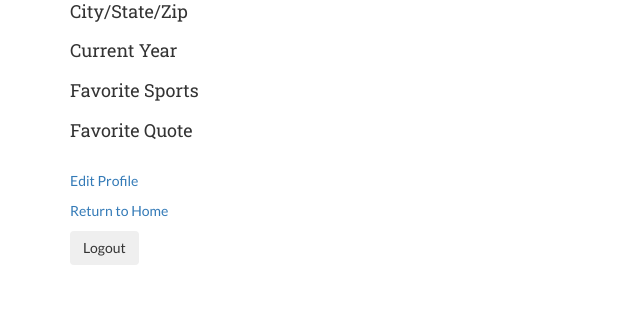
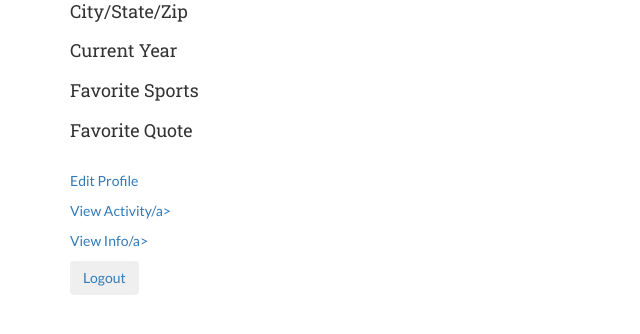
Before and after one commit to WebApps-Group09/Homework7, a PHP site: page /home.php in a window 1280 px wide. Shown: the part 151-485 px from the top of the page, without its empty margins (0-640 px from the left). Run offline with PHP 8.4, Linux system fonts and the light colour scheme; the visitor is signed in with stand-in values (Sample User, id 1); data that the repository does not hold is empty.

Commit message:
Update links

```diff
--- a/home.php
+++ b/home.php
@@ -40,9 +40,10 @@
   ?>
   <br>
   <p><a href="profile-edit.php">Edit Profile</a></p>
-  <p><a href="index.php">Return to Home</a></p>
+  <p><a href="activity.php">View Activity/a></p>
+  <p><a href="info.php">View Info/a></p>
   <form method="post" action="index.php">
-    <button type="submit" class="btn btn-secondary" id="logout">Logout</button>
+    <button type="submit" class="btn btn-secondary" id="logout" value="logout">Logout</button>
   </form>
   </div>
 </body>
```
